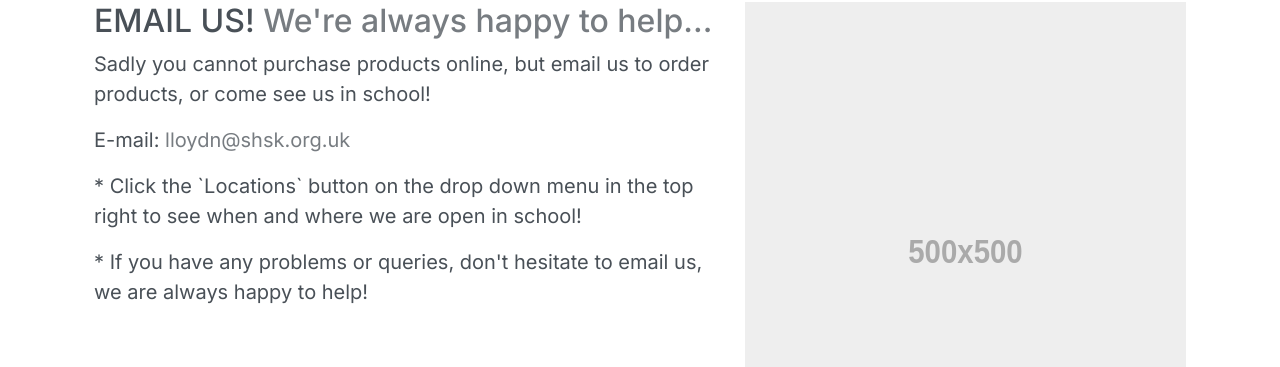
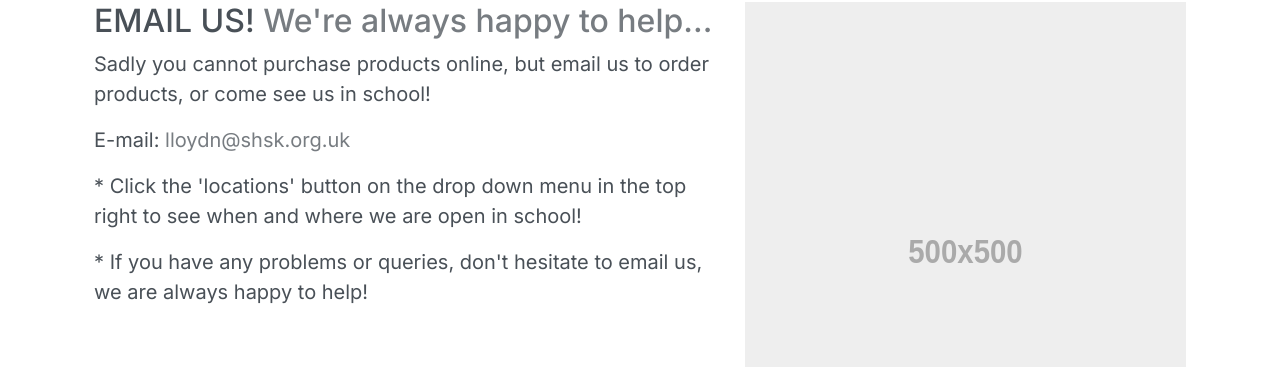
Before and after one commit to NatashaCELloyd/NatashaCELloyd.github.io, a Jekyll site: the page built from index.md, in a window 1280 px wide and 900 px high, scrolled down 811 px. Shown: the part 86-453 px from the top of the window. Built offline with Jekyll 4.4.1, drawn with Linux system fonts in a browser that asks for light colours.

Commit message:
Update index.md

```diff
--- a/index.md
+++ b/index.md
@@ -31,7 +31,7 @@ title: iPadazzle!
 
             <p class="lead"> E-mail: <span class="text-muted">lloydn@shsk.org.uk</span>
 </p>
-            <p class="lead">* Click the `Locations` button on the drop down menu in the top right to see when and where we are open in school!
+            <p class="lead">* Click the 'locations' button on the drop down menu in the top right to see when and where we are open in school!
 </p>
             <p class="lead">* If you have any problems or queries, don't hesitate to email us, we are always happy to help!
 </p>
```
